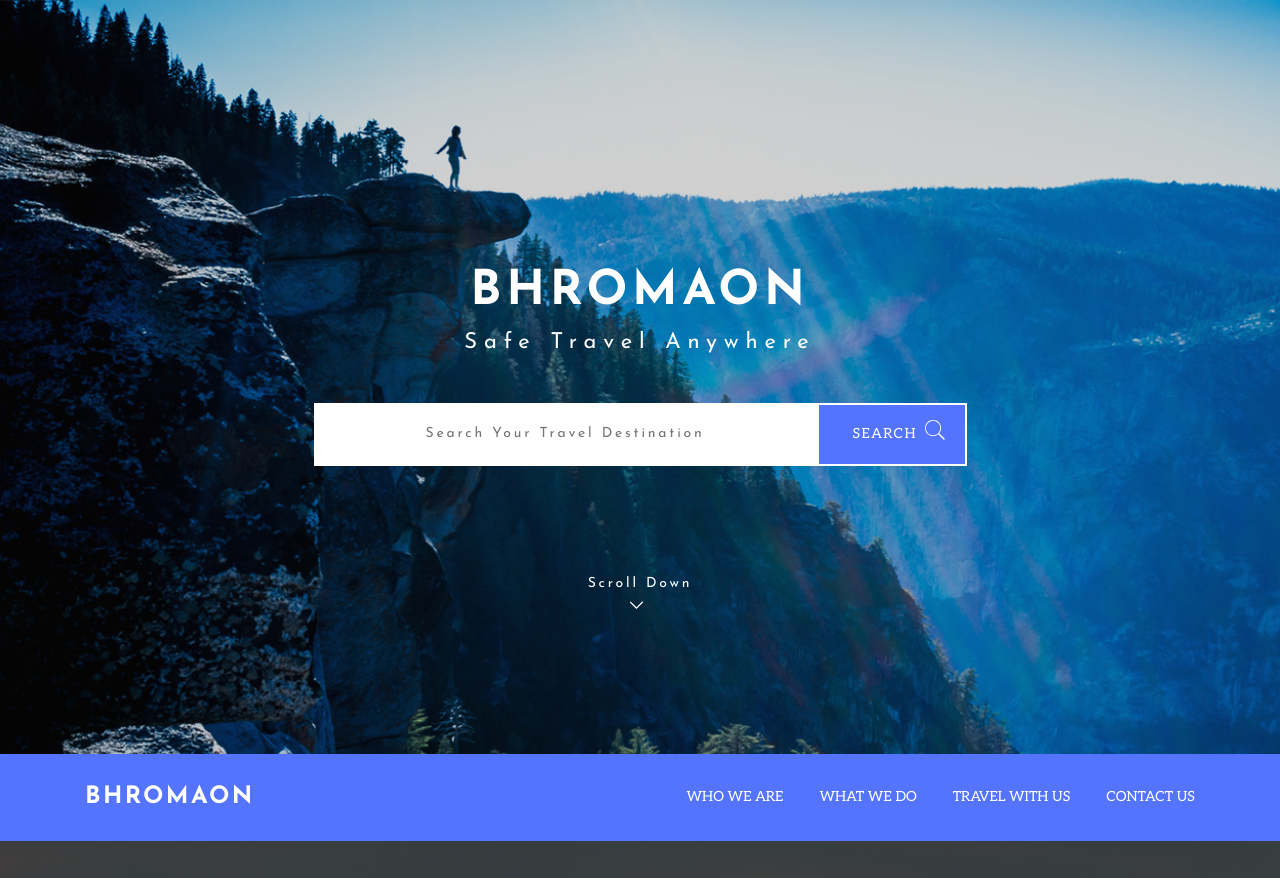
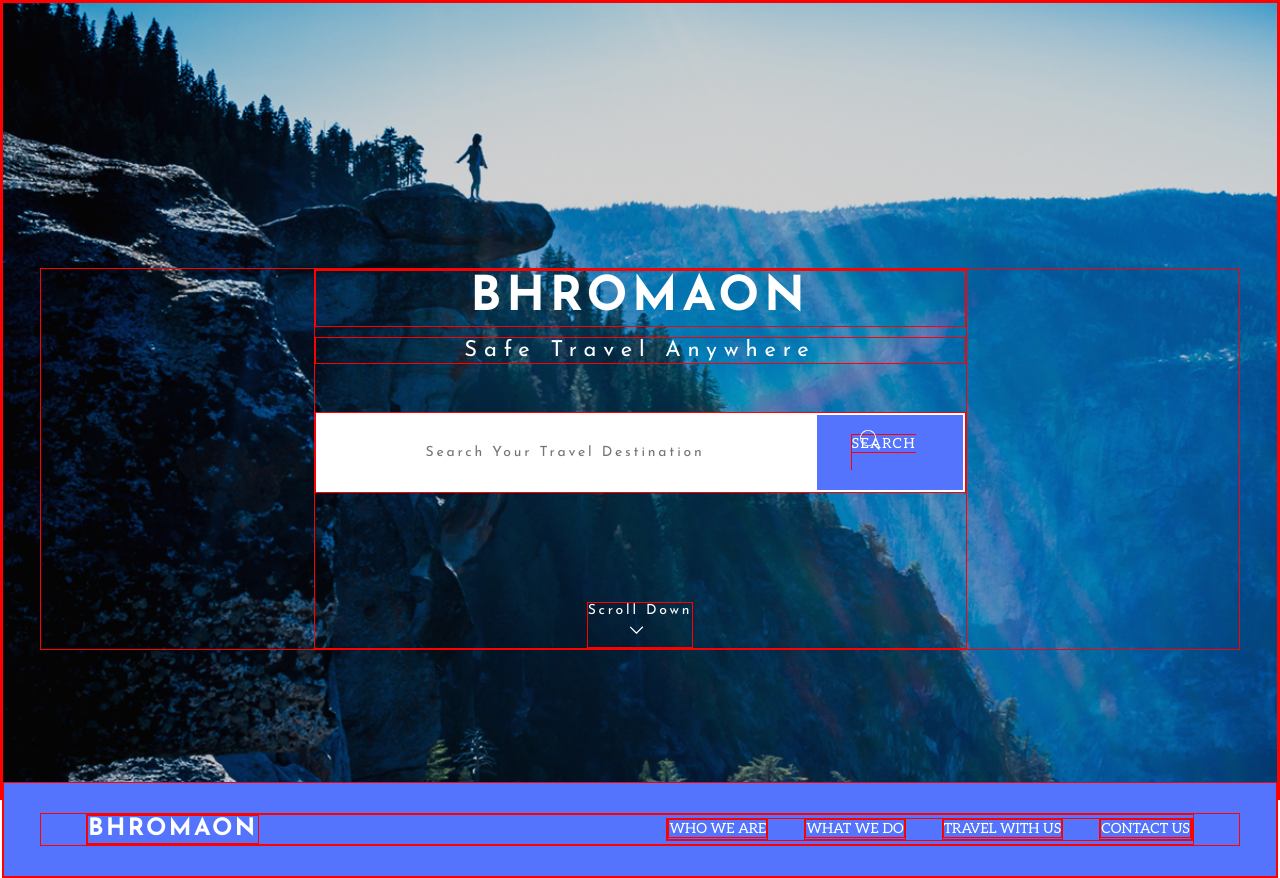
Before and after one commit to aniya-webdev/Bhromaon, a website: page src/index.html in a window 1280 px wide. Shown: the top 878 px of the page. Drawn offline with nearby package versions, Linux system fonts and the light colour scheme; files that its build step writes are made by us from their sources; files whose address does not match are found by name.

Commit message:
Попытки исправить контейнер

```diff
--- a/src/index.html
+++ b/src/index.html
@@ -38,12 +38,13 @@
 		<meta name="theme-color" content="#ffffff">
 	</head>
 	<body>
+
 		<header class="header">
 			<div class="container">
 				<div class="header__middle">
 					<h1 class="header__title">Bhromaon</h1>
 					<p class="header__subtitle">Safe Travel Anywhere</p>
-					<form class="form" action="#">
+					<form class="form header__form" action="#">
 						<input class="form__search-input"
 								name="search"
 								id="search"
@@ -57,10 +58,11 @@
 			</div>
 			<!-- /.container -->
 				<div class="header__nav">
+					<div class="container">
 						<button class="nav-icon">
 							<div class="nav-icon__middle"></div>
 						</button>
-				<nav class="nav container">
+						<nav class="nav ">
 							<a class="logo" href="index.html">Bhromaon</a>
 							<ul class="nav__list">
 								<li><a href="#">Who We Are</a></li>
@@ -70,10 +72,15 @@
 							</ul>
 						</nav>
 					</div>
+					<!-- /.container -->
+				</div>
+
 		</header>
+
 		<main class="main">
+			<div class="container">
 				<section class="choose" id="choose">
-				<div class="container choose__content">
+					<div class="choose__content">
 						<div class="choose__info">
 							<h2 class="section__title">Why Choose Us</h2>
 							<p class="section__text">Lorem ipsum dolor sit amet, consectetuer adipiscing elit. Aenean commodo ligula eget dolor. Aenean massa. Cum sociis natoque penatibus et magnis dis parturient montes, nascetur ridiculus mus.</p>
@@ -88,7 +95,7 @@
 					</div>
 				</section>
 				<!-- /.choose -->
-			<section class="step container">
+				<section class="step">
 					<div class="step__plan">
 						<div class="step__item">
 							<div class="step__icon">
@@ -123,30 +130,25 @@
 				<!-- /.step -->
 				<section class="location">
 					<div class="location__content location__content--hotel">
-					<div class="container">
 						<div class="location__card">
 							<h4>Spain</h4>
 							<h3>Grand Spain Madrid</h3>
 							<p class="section__text">Lorem ipsum dolor sit amet, consectetuer adipiscing elit. Aenean commodo ligula eget dolor. Aenean massa. Cum sociis natoque penatibus et magnis dis parturient montes, nascetur ridiculus mus.</p>
 							<a href="#" class="button"><span>Book now</span></a>
 						</div>
-					</div>
 
 					</div><!-- /.location__content -->
 					<div class="location__content location__content--landscape">
-					<div class="container">
 						<div class="location__card">
 							<h4>Spain</h4>
 							<h3>Grand Spain Madrid</h3>
 							<p class="section__text">Lorem ipsum dolor sit amet, consectetuer adipiscing elit. Aenean commodo ligula eget dolor. Aenean massa. Cum sociis natoque penatibus et magnis dis parturient montes, nascetur ridiculus mus.</p>
 							<a href="#" class="button"><span>Book now</span></a>
 						</div>
-					</div>
 					</div><!-- /.location__content -->
 				</section>
 				<!-- /.location -->
 				<section class="feedbacks">
-				<div class="container">
 					<h2 class="section__title feedbacks__title">What Our  Tourist Say</h2>
 					<div class="feedbacks__comment">
 							<img src="./img/feedback-clients.jpg" alt="Фотография Sam Sumon">
@@ -160,9 +162,11 @@
 							</div>
 
 					</div><!-- /.feedbacks__comment -->
-				</div>
 				</section>
 				<!-- /.feedbacks -->
+			</div>
+			<!-- /.container -->
+
 		</main>
 		<footer class="footer">
 			<a href="index.html" class="logo">Bhromaon</a>
--- a/src/styles/base/_base.scss
+++ b/src/styles/base/_base.scss
@@ -1,4 +1,8 @@
 /* Base */
+* {
+	border: 1px solid red;
+}
+
 html {
 	scroll-behavior: smooth;
 }
--- a/src/styles/block/_nav.scss
+++ b/src/styles/block/_nav.scss
@@ -1,11 +1,16 @@
 /* Navigation */
 
 .header__nav {
-	width: 100vw;
+	background: $blue;
 	padding-top: 30px;
 	padding-bottom: 30px;
 	margin-top: 132px;
-	background: $blue;
+
+
+
+	body & {
+
+	}
 
 	// Tablet
 	@media (max-width: 1199px) {
@@ -17,6 +22,7 @@
 
 	// Mobile
 	@media (max-width: 899px) {
+		margin-bottom: 120px;
 		padding: 15px;
 	}
 }
--- a/src/styles/sections/_feedbacks.scss
+++ b/src/styles/sections/_feedbacks.scss
@@ -35,7 +35,7 @@
 
 .feedbacks__comment {
 	display: grid;
-	grid-template-columns: 445px 668px;
+	grid-template-columns: 441px 665px;
 	grid-template-rows: auto;
 
 	img {
--- a/src/styles/sections/_header.scss
+++ b/src/styles/sections/_header.scss
@@ -9,10 +9,16 @@
 	// Tablet
 	@media (max-width: 1199px) {
 		padding-top: 0;
+		padding-bottom: 100px;
 
 		& .container {
 			order: 2;
 		}
+	}
+
+	// Mobile
+	@media (max-width: 899px) {
+		padding-bottom: 50px;
 	}
 }
 
@@ -56,8 +62,16 @@
 
 /* Form */
 
+.header__form {
+	margin-bottom: 108px;
+
+	// Mobile
+	@media (max-width: 899px) {
+		margin-bottom: 80px;
+	}
+}
+
 .form {
-	margin-bottom: 108px;
 	display: grid;
 	grid-template-columns: 1fr 150px;
 	justify-content: center;
```
Also changed, not shown: dist/css/main.css, dist/index.html, 2 other files. Lines whose indentation alone changed are shown as unchanged.
